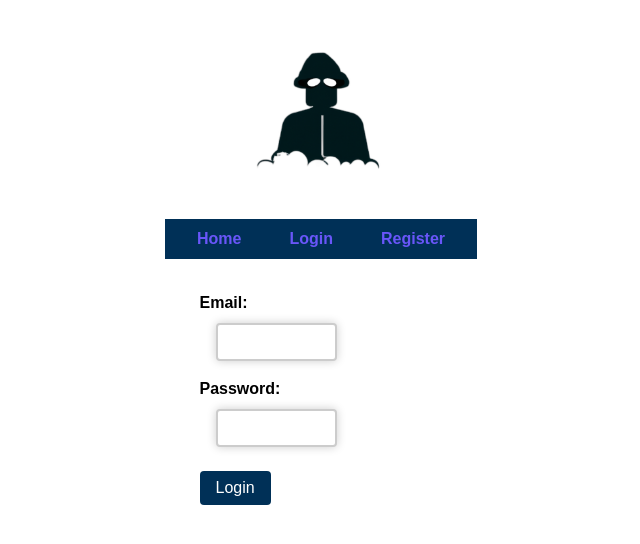
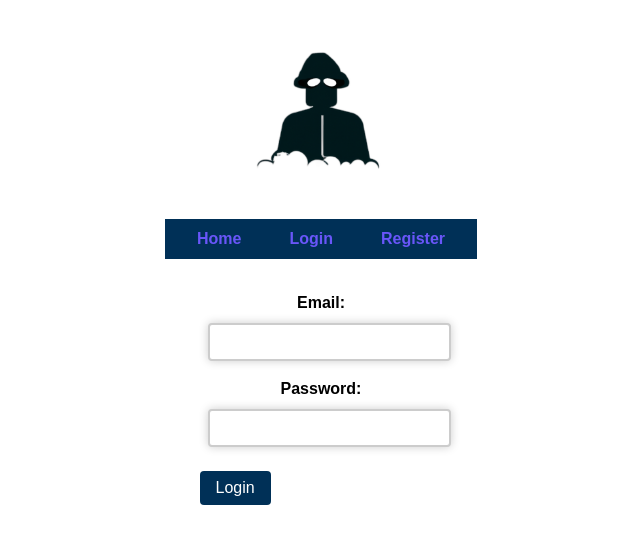
Before and after one commit to Svaniel/yavwa, a Flask app: page /login in a window 1280 px wide. Shown: the part 132-676 px from the top of the page, without its empty margins (319-959 px from the left). Run offline with Flask 2, Linux system fonts and the light colour scheme.

Commit message:
fixed css

```diff
--- a/app/static/css/style.css
+++ b/app/static/css/style.css
@@ -72,7 +72,7 @@ form {
 .form-group {
     display: flex;
     flex-direction: column;
-    align-items: flex-start;
+    align-items: center;
     margin-bottom: 1rem;
   }
 
@@ -85,8 +85,6 @@ form {
 .form-group label + input[type="email"],
 .form-group label + input[type="password"] {
   margin-left: 1rem;
-  display: flex;
-  flex-direction: row;
 }
 
 form input[type="text"],
@@ -96,7 +94,7 @@ form input[type="password"] {
     border-radius: 4px;
     font-size: 1rem;
     padding: 0.5rem;
-    width: 50%;
+    width: 100%;
     box-shadow: 0 0 10px rgba(0, 0, 0, 0.2);
 }
 
```
